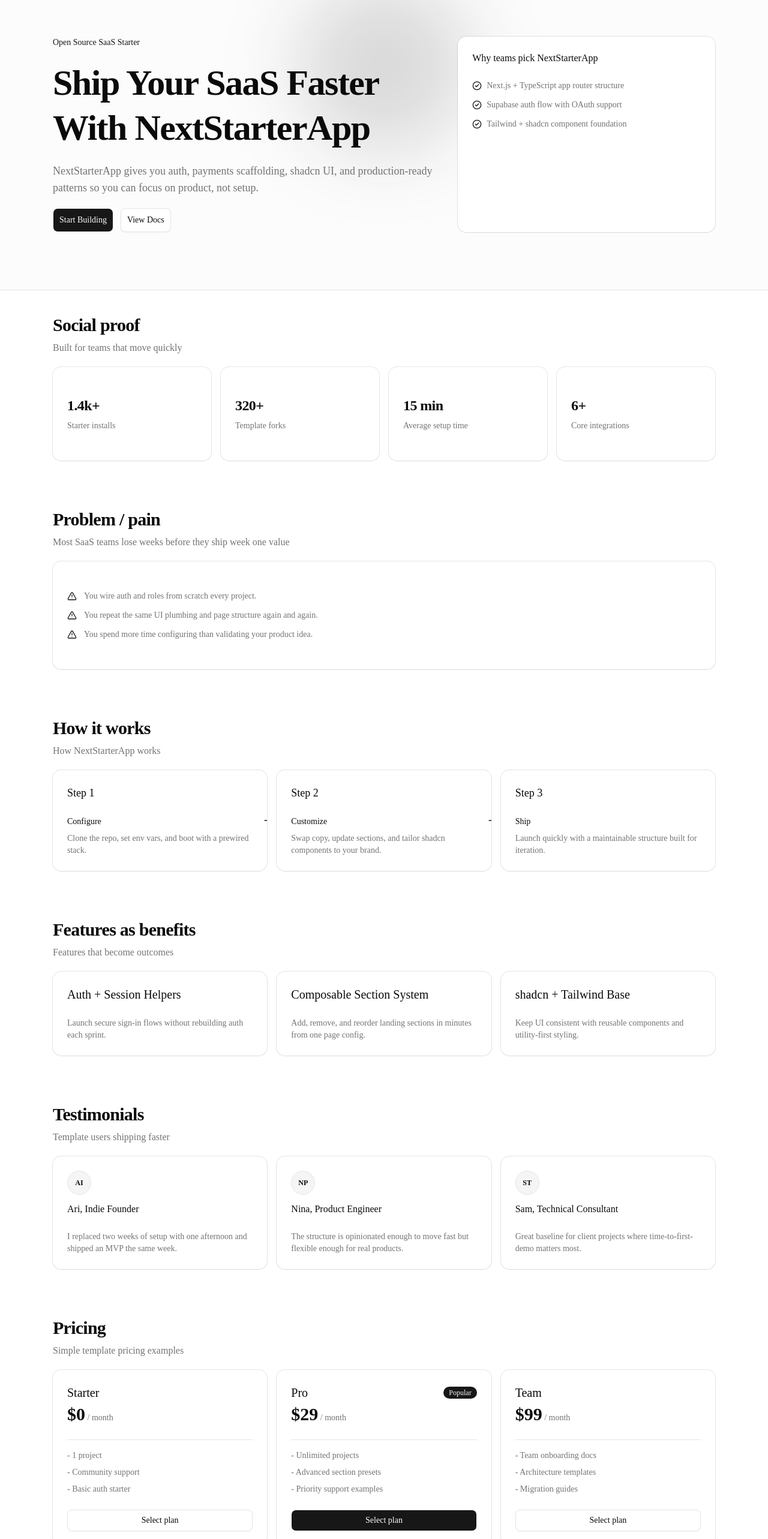
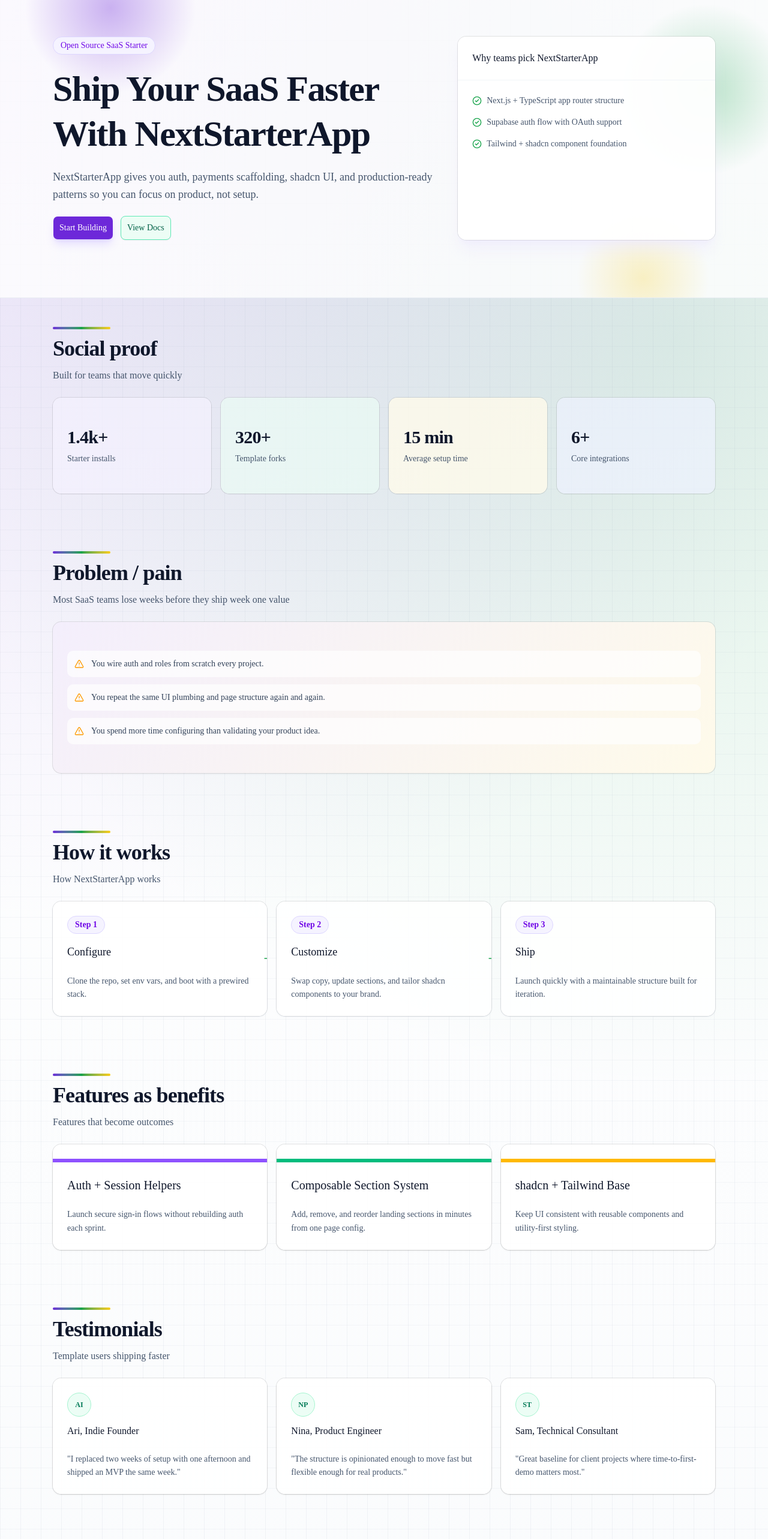
Before and after one commit to masonnh/NextStarterApp, a Next.js app: page / in a window 1280 px wide. Shown: the part 100-2666 px from the top of the page at 60% size. Built offline with nearby package versions, Linux system fonts and the light colour scheme.

Commit message:
added colors to landing page

```diff
--- a/src/app/page.tsx
+++ b/src/app/page.tsx
@@ -38,11 +38,14 @@
 
 export default function Home() {
   return (
-    <div className="pb-10">
-      {enabledSections.map((sectionKey) => {
-        const SectionComponent = sectionComponents[sectionKey];
-        return <SectionComponent key={sectionKey} />;
-      })}
+    <div className="relative overflow-hidden pb-16 [--lp-green:#16A34A] [--lp-purple:#6D28D9] [--lp-purple-soft:#A78BFA] [--lp-yellow:#FACC15] bg-[radial-gradient(circle_at_12%_0%,rgba(109,40,217,0.16),transparent_38%),radial-gradient(circle_at_88%_15%,rgba(22,163,74,0.14),transparent_35%),linear-gradient(to_bottom,#ffffff,#f8fafc)] dark:bg-[radial-gradient(circle_at_12%_0%,rgba(167,139,250,0.16),transparent_38%),radial-gradient(circle_at_88%_15%,rgba(74,222,128,0.12),transparent_35%),linear-gradient(to_bottom,#09090b,#111827)]">
+      <div className="pointer-events-none absolute inset-0 bg-[linear-gradient(to_right,rgba(148,163,184,0.1)_1px,transparent_1px),linear-gradient(to_bottom,rgba(148,163,184,0.08)_1px,transparent_1px)] bg-[size:34px_34px] dark:bg-[linear-gradient(to_right,rgba(71,85,105,0.22)_1px,transparent_1px),linear-gradient(to_bottom,rgba(71,85,105,0.16)_1px,transparent_1px)]" />
+      <div className="relative z-10">
+        {enabledSections.map((sectionKey) => {
+          const SectionComponent = sectionComponents[sectionKey];
+          return <SectionComponent key={sectionKey} />;
+        })}
+      </div>
     </div>
   );
 }
--- a/src/components/page/PricingCard.tsx
+++ b/src/components/page/PricingCard.tsx
@@ -16,31 +16,44 @@
   planName: string;
   price: string;
   period: string;
-  features: string[];
+  features: readonly string[];
   special?: boolean;
 }
 
 export default function PricingCard(props: PricingCardProps) {
   return (
-    <Card className={props.special ? 'border-primary/60' : ''}>
-      <CardHeader>
-        <CardTitle className="flex items-center justify-between text-xl">
+    <Card
+      className={
+        props.special
+          ? 'border-violet-400 bg-violet-50/60 shadow-lg shadow-violet-200/60 dark:border-violet-500 dark:bg-violet-500/15 dark:shadow-violet-900/30'
+          : 'border-slate-200 bg-white/95 shadow-sm dark:border-slate-700 dark:bg-slate-900/85'
+      }
+    >
+      <CardHeader className="space-y-3">
+        <CardTitle className="flex items-center justify-between text-xl text-slate-900 dark:text-slate-100">
           {props.planName}
-          {props.special ? <Badge>Popular</Badge> : null}
+          {props.special ? (
+            <Badge className="bg-violet-600 text-white hover:bg-violet-600 dark:bg-violet-400 dark:text-slate-950 dark:hover:bg-violet-400">
+              Popular
+            </Badge>
+          ) : null}
         </CardTitle>
         <CardDescription>
-          <span className="text-3xl font-semibold text-foreground">
+          <span className="text-4xl font-semibold tracking-tight text-slate-900 dark:text-slate-100">
             {props.price}
           </span>
-          <span className="text-muted-foreground"> / {props.period}</span>
+          <span className="text-slate-500 dark:text-slate-400"> / {props.period}</span>
         </CardDescription>
       </CardHeader>
 
       <CardContent className="space-y-4">
-        <Separator />
-        <ul className="space-y-2 text-sm text-muted-foreground">
+        <Separator className="bg-slate-200 dark:bg-slate-700" />
+        <ul className="space-y-2 text-sm text-slate-600 dark:text-slate-300">
           {props.features.map((feature: string, index: number) => (
-            <li key={index}>- {feature}</li>
+            <li key={index} className="flex items-start gap-2">
+              <span className="mt-1.5 h-1.5 w-1.5 rounded-full bg-emerald-500 dark:bg-emerald-400" />
+              <span>{feature}</span>
+            </li>
           ))}
         </ul>
       </CardContent>
@@ -49,6 +62,14 @@
         <Button
           className="w-full"
           variant={props.special ? 'default' : 'outline'}
+          style={
+            props.special
+              ? undefined
+              : {
+                  borderColor: 'var(--lp-green)',
+                  color: 'var(--lp-green)',
+                }
+          }
         >
           Select plan
         </Button>
--- a/src/components/page/landing/LandingFAQSection.tsx
+++ b/src/components/page/landing/LandingFAQSection.tsx
@@ -13,7 +13,7 @@
 
   return (
     <LandingSectionShell id="faq" title="FAQ" subtitle={faq.title}>
-      <div className="rounded-xl border px-4">
+      <div className="rounded-xl border border-slate-200 bg-[linear-gradient(180deg,rgba(255,255,255,0.95),rgba(248,250,252,0.95))] px-4 dark:border-slate-700 dark:bg-[linear-gradient(180deg,rgba(15,23,42,0.95),rgba(15,23,42,0.8))]">
         <Accordion type="single" collapsible>
           {faq.items.map((item, index) => (
             <AccordionItem key={item.question} value={`faq-${index}`}>
--- a/src/components/page/landing/LandingFeaturesSection.tsx
+++ b/src/components/page/landing/LandingFeaturesSection.tsx
@@ -13,13 +13,25 @@
       subtitle={featuresBenefits.title}
     >
       <div className="grid gap-4 md:grid-cols-3">
-        {featuresBenefits.items.map((item) => (
-          <Card key={item.title}>
+        {featuresBenefits.items.map((item, index) => (
+          <Card
+            key={item.title}
+            className="overflow-hidden border-slate-200 bg-white/90 shadow-sm transition-transform hover:-translate-y-1 dark:border-slate-700 dark:bg-slate-900/80"
+          >
+            <div
+              className={`h-1.5 ${
+                index % 3 === 0
+                  ? 'bg-violet-500'
+                  : index % 3 === 1
+                    ? 'bg-emerald-500'
+                    : 'bg-amber-400'
+              }`}
+            />
             <CardHeader>
-              <CardTitle className="text-xl">{item.title}</CardTitle>
+              <CardTitle className="text-xl text-slate-900 dark:text-slate-100">{item.title}</CardTitle>
             </CardHeader>
             <CardContent>
-              <p className="text-sm text-muted-foreground">{item.benefit}</p>
+              <p className="text-sm leading-relaxed text-slate-600 dark:text-slate-300">{item.benefit}</p>
             </CardContent>
           </Card>
         ))}
--- a/src/components/page/landing/LandingHeroSection.tsx
+++ b/src/components/page/landing/LandingHeroSection.tsx
@@ -10,24 +10,37 @@
   const { hero } = landingContent;
 
   return (
-    <section className="relative overflow-hidden border-b bg-muted/30">
-      <div className="pointer-events-none absolute top-0 left-1/2 h-72 w-72 -translate-x-1/2 rounded-full bg-primary/15 blur-3xl" />
+    <section className="relative overflow-hidden border-b border-slate-200/70 bg-white/80 dark:border-slate-800/80 dark:bg-slate-950/60">
+      <div className="pointer-events-none absolute -top-24 left-10 h-72 w-72 rounded-full bg-[radial-gradient(circle,rgba(109,40,217,0.34),transparent_70%)]" />
+      <div className="pointer-events-none absolute -right-10 top-10 h-72 w-72 rounded-full bg-[radial-gradient(circle,rgba(22,163,74,0.28),transparent_70%)]" />
+      <div className="pointer-events-none absolute right-24 -bottom-20 h-56 w-56 rounded-full bg-[radial-gradient(circle,rgba(250,204,21,0.24),transparent_70%)]" />
 
       <div className="relative mx-auto grid w-full max-w-6xl gap-8 px-4 py-16 sm:px-6 md:grid-cols-[1.2fr_0.8fr] md:py-24">
         <div className="space-y-5">
-          <p className="text-sm font-medium text-primary">{hero.badge}</p>
-          <h1 className="font-raleway text-4xl leading-tight font-semibold tracking-tight sm:text-5xl md:text-6xl">
+          <p className="inline-flex rounded-full border border-violet-200 bg-violet-50 px-3 py-1 text-sm font-medium text-violet-700 dark:border-violet-500/40 dark:bg-violet-500/10 dark:text-violet-200">
+            {hero.badge}
+          </p>
+          <h1 className="font-raleway text-4xl leading-tight font-semibold tracking-tight text-slate-900 dark:text-slate-100 sm:text-5xl md:text-6xl">
             {hero.title}
           </h1>
-          <p className="max-w-2xl text-base text-muted-foreground sm:text-lg">
+          <p className="max-w-2xl text-base leading-relaxed text-slate-600 dark:text-slate-300 sm:text-lg">
             {hero.subtitle}
           </p>
 
           <div className="flex flex-wrap gap-3">
-            <Button asChild size="lg">
+            <Button
+              asChild
+              size="lg"
+              className="bg-[var(--lp-purple)] text-white shadow-lg shadow-violet-300/40 hover:bg-violet-700 dark:bg-violet-500 dark:hover:bg-violet-400 dark:text-slate-950 dark:shadow-violet-900/50"
+            >
               <Link href={hero.primaryCta.href}>{hero.primaryCta.label}</Link>
             </Button>
-            <Button asChild size="lg" variant="outline">
+            <Button
+              asChild
+              size="lg"
+              variant="outline"
+              className="border-emerald-300 bg-emerald-50 text-emerald-800 hover:bg-emerald-100 dark:border-emerald-500/40 dark:bg-emerald-500/10 dark:text-emerald-200 dark:hover:bg-emerald-500/20"
+            >
               <Link href={hero.secondaryCta.href}>
                 {hero.secondaryCta.label}
               </Link>
@@ -35,15 +48,15 @@
           </div>
         </div>
 
-        <Card>
-          <CardHeader>
-            <CardTitle>Why teams pick NextStarterApp</CardTitle>
+        <Card className="border-violet-100 bg-white/95 shadow-xl shadow-violet-100/60 dark:border-violet-500/30 dark:bg-slate-900/90 dark:shadow-violet-900/30">
+          <CardHeader className="border-b border-slate-100 dark:border-slate-800">
+            <CardTitle className="text-slate-900 dark:text-slate-100">Why teams pick NextStarterApp</CardTitle>
           </CardHeader>
           <CardContent>
-            <ul className="space-y-3 text-sm text-muted-foreground">
+            <ul className="space-y-4 text-sm text-slate-600 dark:text-slate-300">
               {hero.highlights.map((item) => (
                 <li key={item} className="flex items-start gap-2">
-                  <CheckCircle2 className="mt-0.5 size-4 text-primary" />
+                  <CheckCircle2 className="mt-0.5 size-4 text-[var(--lp-green)]" />
                   <span>{item}</span>
                 </li>
               ))}
--- a/src/components/page/landing/LandingHowItWorksSection.tsx
+++ b/src/components/page/landing/LandingHowItWorksSection.tsx
@@ -16,18 +16,21 @@
     >
       <div className="grid gap-4 md:grid-cols-3">
         {howItWorks.steps.map((step, index) => (
-          <Card key={step.title} className="relative">
-            <CardHeader>
-              <CardTitle className="text-lg">Step {index + 1}</CardTitle>
+          <Card
+            key={step.title}
+            className="relative border-slate-200 bg-white/90 shadow-sm shadow-slate-200/70 dark:border-slate-700 dark:bg-slate-900/80 dark:shadow-black/20"
+          >
+            <CardHeader className="space-y-3">
+              <div className="inline-flex w-fit rounded-full border border-violet-200 bg-violet-50 px-3 py-1 text-sm font-semibold text-violet-700 dark:border-violet-500/40 dark:bg-violet-500/10 dark:text-violet-200">
+                Step {index + 1}
+              </div>
+              <CardTitle className="text-lg text-slate-900 dark:text-slate-100">{step.title}</CardTitle>
             </CardHeader>
-            <CardContent className="space-y-2">
-              <p className="font-medium">{step.title}</p>
-              <p className="text-sm text-muted-foreground">
-                {step.description}
-              </p>
+            <CardContent>
+              <p className="text-sm leading-relaxed text-slate-600 dark:text-slate-300">{step.description}</p>
             </CardContent>
             {index < howItWorks.steps.length - 1 ? (
-              <ArrowRight className="absolute top-1/2 -right-3 hidden size-5 -translate-y-1/2 text-primary md:block" />
+              <ArrowRight className="absolute top-1/2 -right-3 hidden size-5 -translate-y-1/2 text-[var(--lp-green)] md:block" />
             ) : null}
           </Card>
         ))}
--- a/src/components/page/landing/LandingPricingSection.tsx
+++ b/src/components/page/landing/LandingPricingSection.tsx
@@ -8,7 +8,7 @@
 
   return (
     <LandingSectionShell id="pricing" title="Pricing" subtitle={pricing.title}>
-      <div className="grid gap-4 md:grid-cols-3">
+      <div className="grid gap-4 rounded-2xl border border-slate-200 bg-white/80 p-4 dark:border-slate-700 dark:bg-slate-900/70 md:grid-cols-3 md:p-6">
         {pricing.plans.map((plan) => (
           <PricingCard key={plan.planName} {...plan} />
         ))}
--- a/src/components/page/landing/LandingProblemSection.tsx
+++ b/src/components/page/landing/LandingProblemSection.tsx
@@ -14,12 +14,12 @@
       title="Problem / pain"
       subtitle={problemPain.title}
     >
-      <Card>
+      <Card className="border-violet-200 bg-[linear-gradient(135deg,rgba(109,40,217,0.08),rgba(250,204,21,0.09))] dark:border-violet-500/30 dark:bg-[linear-gradient(135deg,rgba(109,40,217,0.2),rgba(250,204,21,0.1))]">
         <CardContent className="space-y-3 py-6">
           {problemPain.points.map((point) => (
-            <div key={point} className="flex items-start gap-3">
-              <AlertTriangle className="mt-0.5 size-4 text-primary" />
-              <p className="text-muted-foreground">{point}</p>
+            <div key={point} className="flex items-start gap-3 rounded-lg bg-white/70 p-3 dark:bg-slate-900/60">
+              <AlertTriangle className="mt-0.5 size-4 text-amber-500 dark:text-amber-300" />
+              <p className="text-slate-700 dark:text-slate-200">{point}</p>
             </div>
           ))}
         </CardContent>
--- a/src/components/page/landing/LandingSectionShell.tsx
+++ b/src/components/page/landing/LandingSectionShell.tsx
@@ -16,14 +16,17 @@
   return (
     <section
       id={id}
-      className="mx-auto w-full max-w-6xl px-4 py-8 sm:px-6 sm:py-10"
+      className="mx-auto w-full max-w-6xl px-4 py-10 sm:px-6 sm:py-12"
     >
-      <div className="mb-5 space-y-2">
-        <h2 className="font-raleway text-2xl font-semibold tracking-tight sm:text-3xl">
+      <div className="mb-6 space-y-3">
+        <div className="h-1 w-24 rounded-full bg-gradient-to-r from-[var(--lp-purple)] via-[var(--lp-green)] to-[var(--lp-yellow)]" />
+        <h2 className="font-raleway text-3xl font-semibold tracking-tight text-slate-900 dark:text-slate-100 sm:text-4xl">
           {title}
         </h2>
         {subtitle ? (
-          <p className="max-w-3xl text-muted-foreground">{subtitle}</p>
+          <p className="max-w-3xl text-[15px] leading-relaxed text-slate-600 dark:text-slate-300 sm:text-base">
+            {subtitle}
+          </p>
         ) : null}
       </div>
       {children}
--- a/src/components/page/landing/LandingSocialProofSection.tsx
+++ b/src/components/page/landing/LandingSocialProofSection.tsx
@@ -5,6 +5,12 @@
 
 export default function LandingSocialProofSection() {
   const { socialProof } = landingContent;
+  const cardStyles = [
+    'border-violet-200 bg-violet-50/70 dark:border-violet-500/30 dark:bg-violet-500/10',
+    'border-emerald-200 bg-emerald-50/70 dark:border-emerald-500/30 dark:bg-emerald-500/10',
+    'border-amber-200 bg-amber-50/80 dark:border-amber-500/30 dark:bg-amber-500/10',
+    'border-indigo-200 bg-indigo-50/70 dark:border-indigo-500/30 dark:bg-indigo-500/10',
+  ];
 
   return (
     <LandingSectionShell
@@ -13,13 +19,13 @@
       subtitle={socialProof.title}
     >
       <div className="grid gap-4 sm:grid-cols-2 lg:grid-cols-4">
-        {socialProof.metrics.map((metric) => (
-          <Card key={metric.label}>
+        {socialProof.metrics.map((metric, index) => (
+          <Card key={metric.label} className={cardStyles[index % cardStyles.length]}>
             <CardContent className="space-y-2 py-6">
-              <p className="text-2xl font-semibold tracking-tight">
+              <p className="text-3xl font-semibold tracking-tight text-slate-900 dark:text-slate-100">
                 {metric.value}
               </p>
-              <p className="text-sm text-muted-foreground">{metric.label}</p>
+              <p className="text-sm font-medium text-slate-600 dark:text-slate-300">{metric.label}</p>
             </CardContent>
           </Card>
         ))}
--- a/src/components/page/landing/LandingTestimonialsSection.tsx
+++ b/src/components/page/landing/LandingTestimonialsSection.tsx
@@ -23,15 +23,15 @@
     >
       <div className="grid gap-4 md:grid-cols-3">
         {testimonials.items.map((item) => (
-          <Card key={item.name}>
+          <Card key={item.name} className="border-slate-200 bg-white/90 shadow-sm dark:border-slate-700 dark:bg-slate-900/80">
             <CardHeader>
-              <div className="mb-2 flex size-10 items-center justify-center rounded-full border bg-muted text-xs font-semibold">
+              <div className="mb-2 flex size-10 items-center justify-center rounded-full border border-emerald-200 bg-emerald-50 text-xs font-semibold text-emerald-700 dark:border-emerald-500/30 dark:bg-emerald-500/10 dark:text-emerald-200">
                 {initialsFromName(item.name)}
               </div>
-              <CardTitle className="text-base">{item.name}</CardTitle>
+              <CardTitle className="text-base text-slate-900 dark:text-slate-100">{item.name}</CardTitle>
             </CardHeader>
             <CardContent>
-              <p className="text-sm text-muted-foreground">{item.quote}</p>
+              <p className="text-sm leading-relaxed text-slate-600 dark:text-slate-300">"{item.quote}"</p>
             </CardContent>
           </Card>
         ))}
```
Also changed, not shown: src/components/page/landing/LandingFinalCTASection.tsx (+8 -4 lines).
